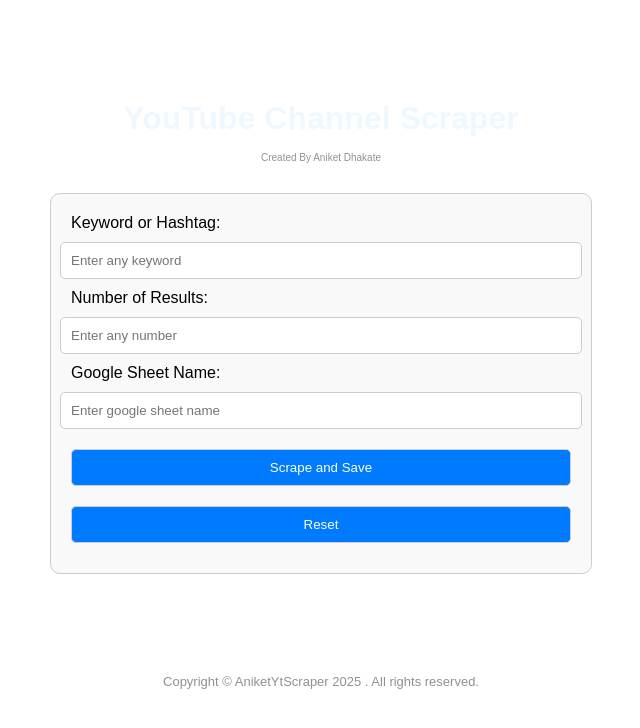
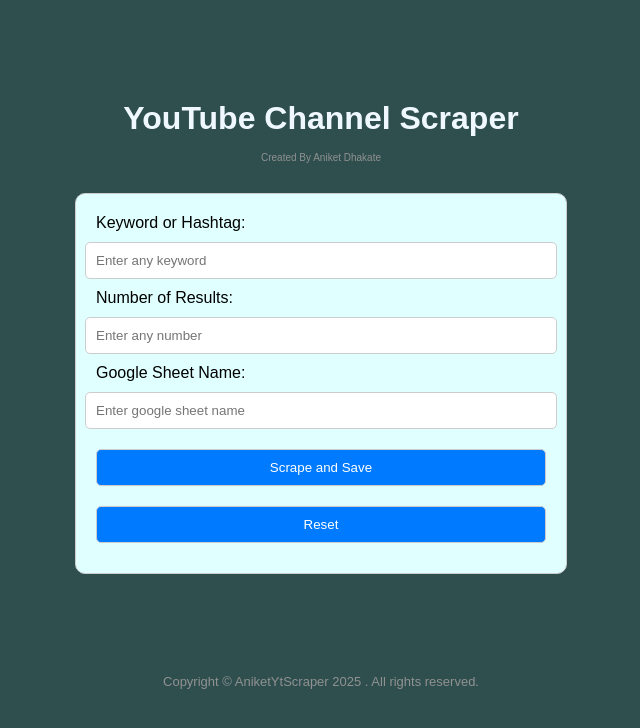
Before and after one commit to Aniketdeveloper25/PythonYtscrape, a Flask app: page / in a window 1280 px wide. Shown: the top 728 px of the page, without its empty margins (319-959 px from the left). Run offline with Flask 3, Linux system fonts and the light colour scheme.

Commit message:
Update index.html

```diff
--- a/templates/index.html
+++ b/templates/index.html
@@ -7,15 +7,16 @@
     <style>
         body {
             font-family: Arial, sans-serif;
+            background-color: darkslategrey;
             margin: 20px;
         }
         form {
-            max-width: 500px;
-            margin: 0 auto 20px auto;
+            max-width: 450px;
+            margin: 0 auto;
             padding: 20px;
             border: 1px solid #ccc;
             border-radius: 10px;
-            background-color: #f9f9f9;
+            background-color:lightcyan;
         }
         input, button {
             width: 100%;
```
